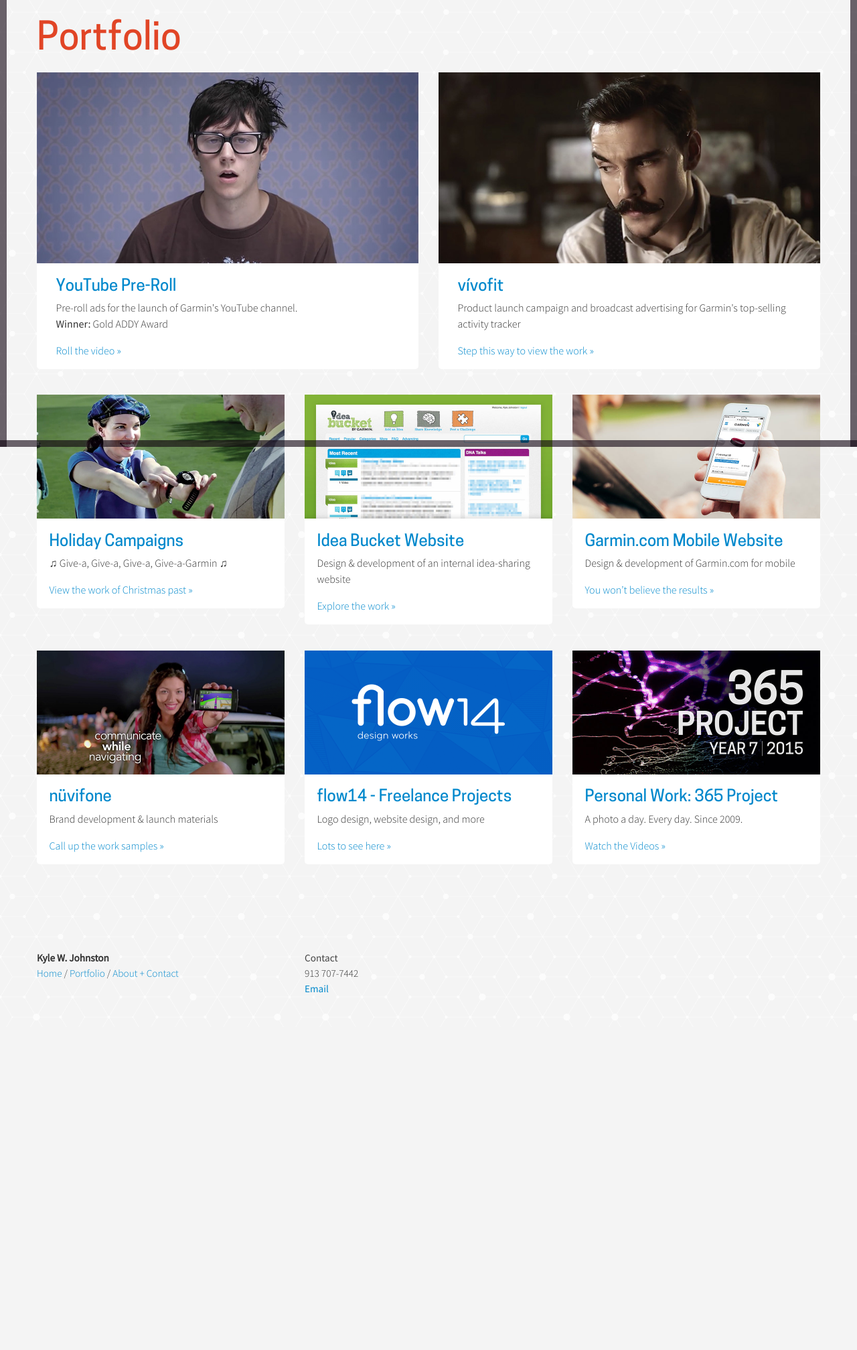
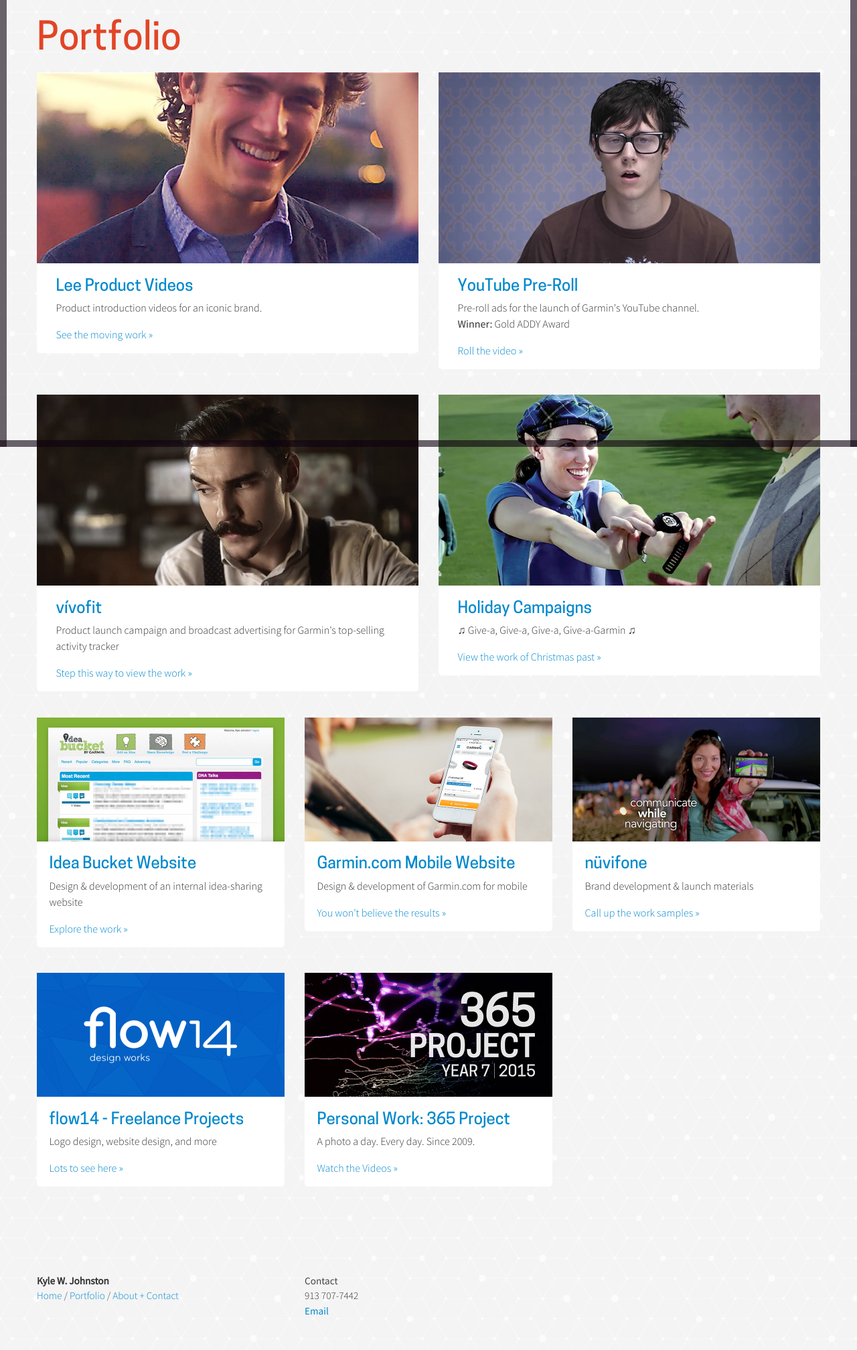
Before and after one commit to kylejohnston/kyle, a PHP site: page / in a window 1280 px wide. Shown: the part 133-2148 px from the top of the page at 67% size. Before the commit the page ends 1615 px from the top, so only its background shows below. Run offline with PHP 8.4, Linux system fonts and the light colour scheme; some libraries are stand-ins or nearby versions.

Commit message:
Added work sample
- Added Lee video samples

```diff
--- a/index.php
+++ b/index.php
@@ -36,6 +36,14 @@
 		<h1>Portfolio</h1>
 		<div class="row">
 			<div class="span6 item">
+				<a href="lee-jeans/"><img src="img/samples/lee-jeans/thumbnail.2x.jpg" width="300" height="150" alt="Lee Product Videos"></a>
+				<div class="inner">
+					<h2><a href="lee-jeans/">Lee Product Videos</a></h2>
+					<p>Product introduction videos for an iconic brand.</p>
+					<p><a href="lee-jeans/">See the moving work &#187;</a></p>
+				</div>
+			</div>
+			<div class="span6 item">
 				<a href="youtube/"><img src="img/samples/youtube/thumbnail.2x.jpg" width="300" height="150" alt="Garmin YouTube Pre-Roll Ads"></a>
 				<div class="inner">
 					<h2><a href="youtube/">YouTube Pre-Roll</a></h2>
@@ -43,6 +51,10 @@
 					<p><a href="youtube/">Roll the video &#187;</a></p>
 				</div>
 			</div>
+		</div>
+	</div>
+	<div class="container items">
+		<div class="row">
 			<div class="span6 item">
 				<a href="vivofit/"><img src="img/samples/vivofit/thumbnail.2x.jpg" width="370" height="185" alt="vivofit campaign"></a>
 				<div class="inner">
@@ -51,12 +63,7 @@
 					<p><a href="vivofit/">Step this way to view the work &#187;</a></p>
 				</div>
 			</div>
-		</div>
-	</div>
-
-	<div class="container items">
-		<div class="row">
-			<div class="span4 item">
+			<div class="span6 item">
 				<a href="holiday/"><img src="img/samples/holiday/thumbnail.2x.jpg" width="370" height="185" alt="Give-a-Garmin Holiday Campaigns"></a>
 				<div class="inner">
 					<h2><a href="holiday/">Holiday Campaigns</a></h2>
@@ -64,6 +71,11 @@
 					<p><a href="holiday/">View the work of Christmas past &#187;</a></p>
 				</div>
 			</div>
+		</div>
+	</div>
+
+	<div class="container items">
+		<div class="row">
 			<div class="span4 item">
 				<a href="idea-bucket/"><img src="img/samples/idea-bucket/thumbnail.2x.jpg" width="300" height="150" alt="Idea Bucket Website"></a>
 				<div class="inner">
@@ -80,10 +92,6 @@
 					<p><a href="garmin-mobile/">You won&rsquo;t believe the results &#187;</a></p>
 				</div>
 			</div>
-		</div>
-	</div><!-- Row 1 -->
-	<div class="container items">
-		<div class="row">
 			<div class="span4 item">
 				<a href="nuvifone/"><img src="img/samples/nuvifone/thumbnail_alt.2x.jpg" width="300" height="150" alt="Garmin n&uuml;vifone Campaign"></a>
 				<div class="inner">
@@ -92,6 +100,10 @@
 					<p><a href="nuvifone/">Call up the work samples &#187;</a></p>
 				</div>
 			</div>
+		</div>
+	</div><!-- Row 1 -->
+	<div class="container items">
+		<div class="row">
 			<div class="span4 item">
 				<a href="http://www.flow14/"><img src="img/samples/flow14/thumbnail.2x.png" width="300" height="150" alt="flow14 - Freelance Projects"></a>
 				<div class="inner">
@@ -108,6 +120,7 @@
 					<p><a href="iphone-365-project/">Watch the Videos &#187;</a></p>
 				</div>
 			</div>
+			<div class="span4">&nbsp;</div>
 		</div>
 	</div><!-- Row 3 -->
 	<div class="container marketing">
```
